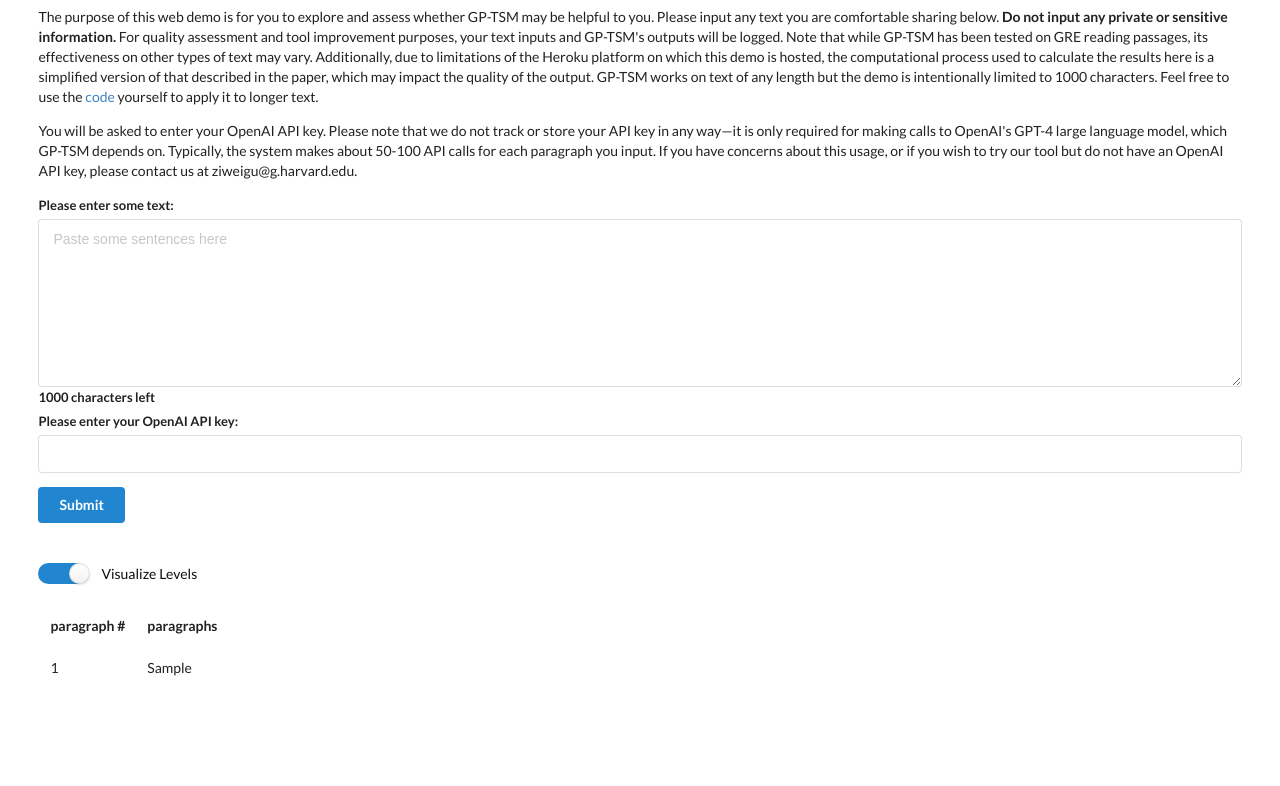
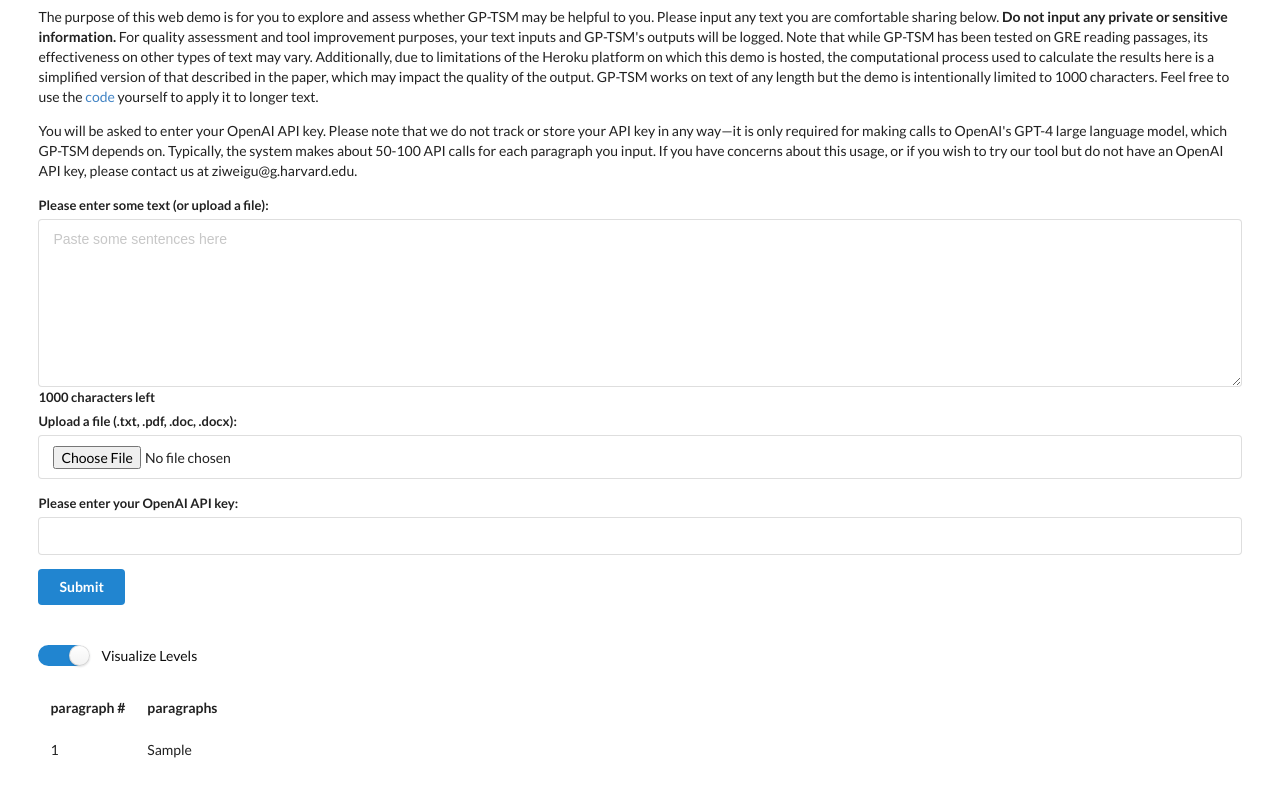
Before and after one commit to ZiweiGu/GP-TSM, a Flask app: template templates/automated.html in a window 1280 px wide. Shown: the part 227-1013 px from the top of the page. Before the commit the page ends 903 px from the top, so only its background shows below. Run offline with Flask 3, Linux system fonts and the light colour scheme; the template is opened without the code that fills it: most values are stand-ins (such as "Sample title", 1, 10 or a date in 2020); some libraries are stand-ins or nearby versions.

Commit message:
added entire document upload function

```diff
--- a/app.py
+++ b/app.py
@@ -2,6 +2,8 @@
 import llm
 import logging
 import warnings
+from pypdf import PdfReader
+from spire.doc import Document
 
 # Suppress urllib3 OpenSSL warning (it's just a warning, not an error)
 warnings.filterwarnings('ignore', message='.*urllib3.*OpenSSL.*')
@@ -29,6 +31,33 @@
 @app.route('/add_paragraph', methods=['POST'])
 def add_paragraph():
     form_input = request.form.get("paragraph")
+    file = request.files.get('file')
+
+    if file and file.filename:
+        if file.filename.endswith('.txt'):
+            form_input = file.read().decode('utf-8')
+        elif file.filename.endswith('.pdf'):
+            try:
+                reader = PdfReader(file)
+                form_input = ""
+                for page in reader.pages:
+                    form_input += page.extract_text()
+            except Exception as e:
+                flash(f'Error reading PDF file: {e}', 'error')
+                return redirect(url_for('automated'))
+        elif file.filename.endswith(('.doc', '.docx')):
+            try:
+                document = Document()
+                document.LoadFromFile(file)
+                form_input = document.GetText()
+                document.Close()
+            except Exception as e:
+                flash(f'Error reading Word file: {e}', 'error')
+                return redirect(url_for('automated'))
+        else:
+            flash('Invalid file type. Please upload a .txt, .pdf, .doc, or .docx file.', 'error')
+            return redirect(url_for('automated'))
+
     logger.info(f'User Input: {form_input}')
     k = request.form.get("key")
 
@@ -38,6 +67,10 @@
 
     if not k or len(k) == 0:
         flash('Please provide an OpenAI API key', 'error')
+        return redirect(url_for('automated'))
+
+    if not form_input and not file:
+        flash('Please enter some text or upload a file.', 'error')
         return redirect(url_for('automated'))
 
     sentence_list = []
--- a/requirements.txt
+++ b/requirements.txt
@@ -48,6 +48,7 @@
 protobuf==4.24.4
 psycopg2==2.9.5
 pydantic==1.10.14
+pypdf==6.6.0
 python-dateutil==2.9.0.post0
 pytz==2024.1
 PyX==0.14.1
@@ -65,6 +66,7 @@
 spacy-legacy==3.0.12
 spacy-loggers==1.0.5
 spacy-stanza==1.0.4
+spire-doc==14.1.0
 SQLAlchemy==2.0.5.post1
 srsly==2.4.8
 stanza==1.6.1
--- a/templates/automated.html
+++ b/templates/automated.html
@@ -113,7 +113,7 @@
 
 
 
-        <form action="/add_paragraph" method="post" class="ui form" id="myForm">
+        <form action="/add_paragraph" method="post" class="ui form" id="myForm" enctype="multipart/form-data">
           <!-- <div>
           <label for="semantic">minimum semantic closeness: </label>
           0 <input type="range" id="semantic" name="semantic" min="0" max="1" step="0.01" value="0"> 1
@@ -124,10 +124,14 @@
         </div> -->
         <!-- <br> -->
           <div class="field">
-            <label for="paragraph">Please enter some text:</label>
-            <textarea type="text" id="textarea" name="paragraph" placeholder="Paste some sentences here" maxlength="1000" required oninput="updateCharacterCount()"></textarea>
+            <label for="paragraph">Please enter some text (or upload a file):</label>
+            <textarea type="text" id="textarea" name="paragraph" placeholder="Paste some sentences here" maxlength="1000" oninput="updateCharacterCount()"></textarea>
             <label id="countLabel">1000 characters left</label>
 
+            <div class="field">
+              <label for="file">Upload a file (.txt, .pdf, .doc, .docx):</label>
+              <input type="file" id="file" name="file" accept=".txt,.pdf,.doc,.docx">
+            </div>
 
             <label for="key">Please enter your OpenAI API key:</label>
             <input type="text" id="key" name="key" required minlength="20" maxlength="200" size="50" />
```
